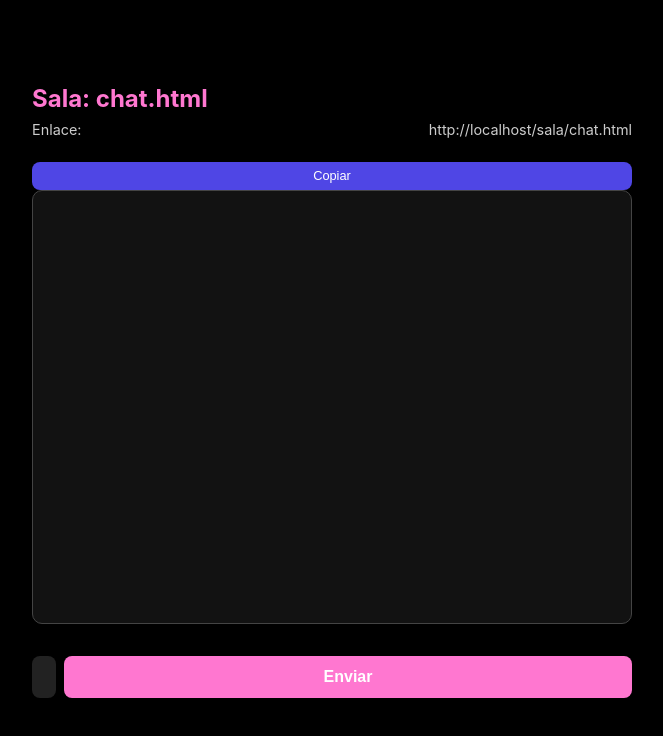
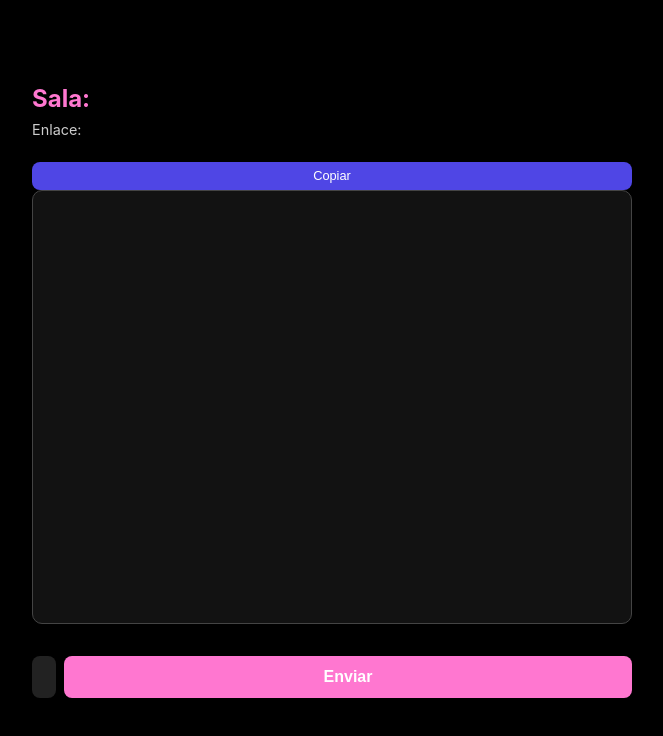
Before and after one commit to coffeetron832/chattt, a website: page public/chat.html in a window 1280 px wide. Shown: the whole page, without its empty margins (308-971 px from the left). Drawn offline with nearby package versions, Linux system fonts and the light colour scheme; sample sign-in values are in the browser's storage.

Commit message:
Update chat.html

```diff
--- a/public/chat.html
+++ b/public/chat.html
@@ -179,8 +179,6 @@
   }
 
     // Extraer roomId de la ruta /sala/:roomId
-    const pathParts = window.location.pathname.split('/');
-    const roomId = pathParts[pathParts.length - 1];
     document.getElementById('room-id').textContent = roomId;
 
     // Generar URL correcta
```
